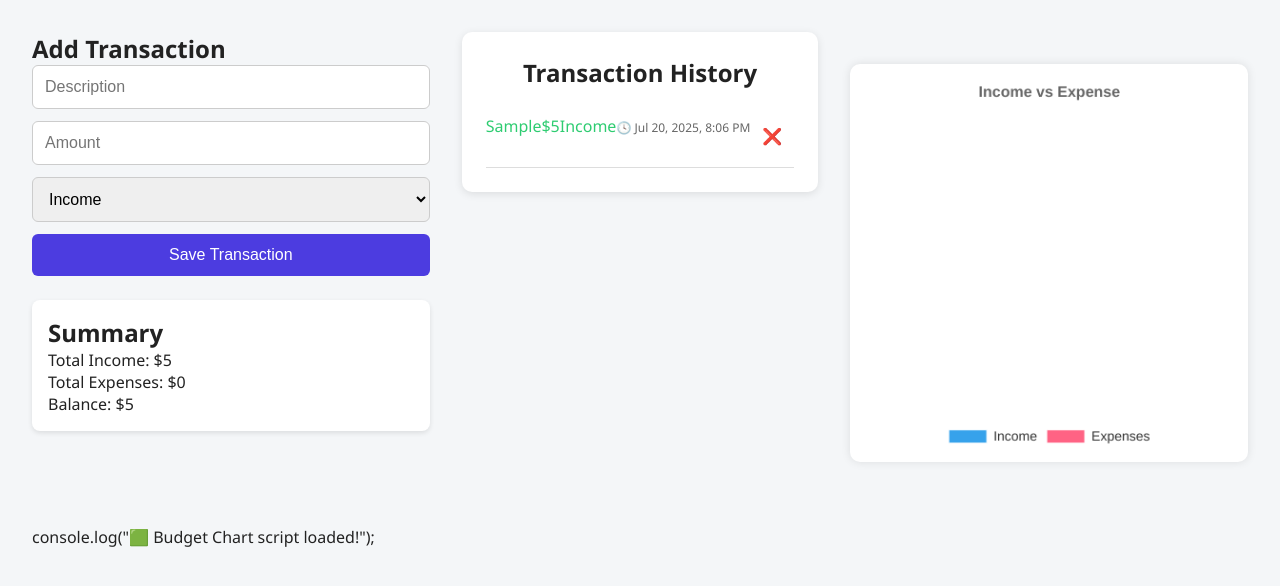
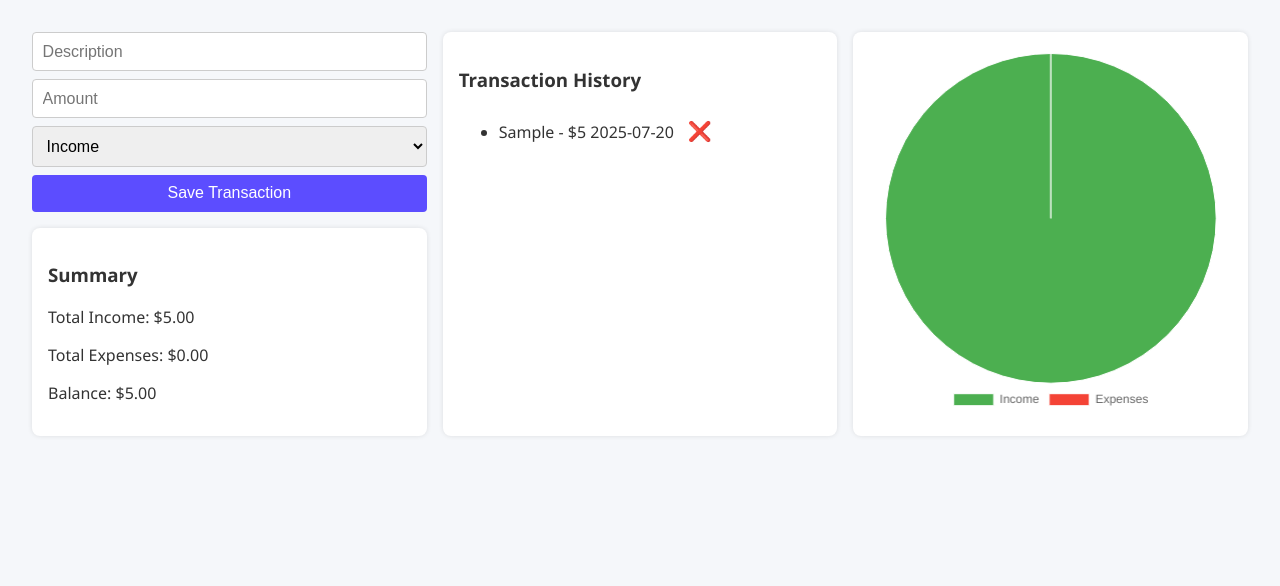
Before and after one commit to hypnoticdata777/budget-sage-tracker, a plain HTML site: page index.html in a window 1280 px wide. Both pictures are taken after typing "Sample", "5" into the empty fields and a click on the button "Save Transaction". Drawn offline with nearby package versions, Linux system fonts and the light colour scheme.

Commit message:
Added pie chart visualization and improved the JS logic

```diff
--- a/index.html
+++ b/index.html
@@ -3,47 +3,45 @@
 <head>
   <meta charset="UTF-8" />
   <meta name="viewport" content="width=device-width, initial-scale=1.0"/>
-  <title>Budget Sage</title>
+  <title>Budget Sage Tracker</title>
   <link rel="stylesheet" href="style.css" />
+  <script src="https://cdn.jsdelivr.net/npm/chart.js"></script>
 </head>
 <body>
-  <div class="top-section">
-  <div class="left-panel">
-    <section class="form-section">
-      <h2>Add Transaction</h2>
-      <form>
+  <div class="container">
+
+    <!-- Left Panel -->
+    <div class="left-panel">
+      <form id="transaction-form">
         <input type="text" id="description" placeholder="Description" required />
         <input type="number" id="amount" placeholder="Amount" required />
         <select id="type">
-          <option value="Income">Income</option>
-          <option value="Expense">Expense</option>
+          <option value="income">Income</option>
+          <option value="expense">Expense</option>
         </select>
         <button type="submit">Save Transaction</button>
       </form>
-    </section>
 
-    <section class="summary">
-      <h2>Summary</h2>
-      <p>Total Income: <span id="income-total">$0</span></p>
-      <p>Total Expenses: <span id="expense-total">$0</span></p>
-      <p>Balance: <span id="balance-total">$0</span></p>
-    </section>
+      <div class="summary">
+        <h3>Summary</h3>
+        <p>Total Income: <span id="income">$0</span></p>
+        <p>Total Expenses: <span id="expenses">$0</span></p>
+        <p>Balance: <span id="balance">$0</span></p>
+      </div>
+    </div>
+
+    <!-- Middle Panel -->
+    <div class="middle-panel">
+      <h3>Transaction History</h3>
+      <ul id="transaction-list"></ul>
+    </div>
+
+    <!-- Right Panel (Pie Chart) -->
+    <div class="right-panel">
+      <canvas id="budgetChart" width="300" height="300"></canvas>
+    </div>
   </div>
-<section class="history">
-  <h2>Transaction History</h2>
-  <ul id="transaction-list">
-    <!-- Transactions will appear here -->
-  </ul>
-</section>
 
-  <div class="right-panel">
-    <canvas id="budgetChart" width="400" height="400"></canvas>
-  </div>
-</div>
-
-console.log("🟩 Budget Chart script loaded!");
-
-  <script src="script.js" defer></script>
-  <script src="https://cdn.jsdelivr.net/npm/chart.js"></script>
+  <script src="script.js"></script>
 </body>
 </html>
--- a/script.js
+++ b/script.js
@@ -1,163 +1,118 @@
+document.addEventListener('DOMContentLoaded', () => {
+  const form = document.getElementById('transaction-form');
+  const descriptionInput = document.getElementById('description');
+  const amountInput = document.getElementById('amount');
+  const typeInput = document.getElementById('type');
+  const transactionList = document.getElementById('transaction-list');
+  const incomeDisplay = document.getElementById('income');
+  const expensesDisplay = document.getElementById('expenses');
+  const balanceDisplay = document.getElementById('balance');
 
-// ===== GLOBALS =====
-let transactions = JSON.parse(localStorage.getItem("transactions")) || [];
-let editId = null;
+  let transactions = JSON.parse(localStorage.getItem('transactions')) || [];
 
-// ===== DOM ELEMENTS =====
-const form = document.querySelector("form");
-const descriptionInput = document.getElementById("description");
-const amountInput = document.getElementById("amount");
-const typeInput = document.getElementById("type");
-const transactionList = document.getElementById("transaction-list");
-const incomeTotal = document.getElementById("income-total");
-const expenseTotal = document.getElementById("expense-total");
-const balanceTotal = document.getElementById("balance-total");
-
-// ===== UPDATE SUMMARY =====
-function updateSummary() {
-  const income = transactions
-    .filter((t) => t.type === "Income")
-    .reduce((sum, t) => sum + t.amount, 0);
-  const expenses = transactions
-    .filter((t) => t.type === "Expense")
-    .reduce((sum, t) => sum + t.amount, 0);
-  const balance = income - expenses;
-
-  incomeTotal.textContent = `$${income}`;
-  expenseTotal.textContent = `$${expenses}`;
-  balanceTotal.textContent = `$${balance}`;
+  function saveTransactions() {
+    localStorage.setItem('transactions', JSON.stringify(transactions));
   }
 
-// ===== RENDER TRANSACTION =====
-function renderTransaction(transaction) {
-  const li = document.createElement("li");
-  li.className = `transaction ${transaction.type.toLowerCase()}`;
+  function renderTransactions() {
+    transactionList.innerHTML = '';
+    transactions.forEach((transaction, index) => {
+      const li = document.createElement('li');
+      li.innerHTML = `
+        <span>${transaction.description} - $${transaction.amount}</span>
+        <span class="date">${transaction.date}</span>
+        <button class="delete-btn" onclick="deleteTransaction(${index})">❌</button>
+      `;
+      transactionList.appendChild(li);
+    });
+  }
 
-  // Generate formatted date
-  const date = new Date(transaction.date || Date.now());
-  const formattedDate = date.toLocaleString('en-US', {
-    dateStyle: 'medium',
-        timeStyle: 'short'
-      });
+function updateSummary() {
+  const totalIncome = transactions
+    .filter(t => t.type.toLowerCase() === 'income')
+    .reduce((sum, t) => sum + t.amount, 0);
+  const totalExpenses = transactions
+    .filter(t => t.type.toLowerCase() === 'expense')
+    .reduce((sum, t) => sum + t.amount, 0);
+  const balance = totalIncome - totalExpenses;
+
+  incomeDisplay.textContent = `$${totalIncome.toFixed(2)}`;
+  expensesDisplay.textContent = `$${totalExpenses.toFixed(2)}`;
+  balanceDisplay.textContent = `$${balance.toFixed(2)}`;
+
+  renderChart(totalIncome, totalExpenses);
+}
 
 
-  li.innerHTML = `
-    <span>${transaction.description}</span>
-    <span>$${transaction.amount}</span>
-    <span class="type">${transaction.type}</span>
-    <small class="timestamp">🕓 ${formattedDate}</small>
-    <button onclick="deleteTransaction(${transaction.id})">❌</button>
-  `;
-
-  transactionList.appendChild(li);
-}
-
-// ===== SAVE TRANSACTIONS TO LOCALSTORAGE =====
-function saveTransactions() {
-  localStorage.setItem("transactions", JSON.stringify(transactions));
-}
-
-// ===== DELETE TRANSACTION =====
-function deleteTransaction(id) {
-  transactions = transactions.filter(t => t.id !== id);
+  function deleteTransaction(index) {
+    transactions.splice(index, 1);
     saveTransactions();
-  renderAllTransactions();
+    renderTransactions();
     updateSummary();
   }
 
-// ===== RENDER ALL TRANSACTIONS =====
-function renderAllTransactions() {
-  transactionList.innerHTML = "";
-  transactions.forEach(renderTransaction);
-}
+  window.deleteTransaction = deleteTransaction;
 
-// ===== FORM SUBMIT =====
-form.addEventListener("submit", (e) => {
+  form.addEventListener('submit', (e) => {
     e.preventDefault();
 
     const description = descriptionInput.value.trim();
-  const amount = parseFloat(amountInput.value);
+    const amount = parseFloat(amountInput.value.trim());
     const type = typeInput.value;
 
-  if (!description || isNaN(amount)) return;
+    if (!description || isNaN(amount)) {
+      alert('Please enter a valid description and amount');
+      return;
+    }
 
-  const newTransaction = {
-  id: Date.now(),
+    const today = new Date();
+    const dateString = today.toISOString().split('T')[0];
+
+    transactions.push({
       description,
       amount,
       type,
-  date: new Date().toISOString() //  This line adds the creation time
-};
+      date: dateString
+    });
 
-
-  transactions.push(newTransaction);
     saveTransactions();
-  renderTransaction(newTransaction);
+    renderTransactions();
     updateSummary();
 
     form.reset();
   });
 
-// ===== THEME TOGGLE =====
-const toggleBtn = document.getElementById("toggle-theme");
-const body = document.body;
-
-document.addEventListener("DOMContentLoaded", () => {
-  // Function to calculate totals
-  function calculateTotals(transactions) {
-    let income = 0;
-    let expenses = 0;
-
-    transactions.forEach((t) => {
-      if (t.type === "Income") {
-        income += t.amount;
-      } else if (t.type === "Expense") {
-        expenses += t.amount;
-      }
+  renderTransactions();
+  updateSummary();
 });
 
-    return [income, expenses];
+// === PIE CHART SECTION ===
+let chart;
+
+function renderChart(income, expense) {
+  const ctx = document.getElementById('budgetChart').getContext('2d');
+
+  if (chart) {
+    chart.destroy(); // Avoid duplicate charts
   }
 
-  // Use your actual transaction data here
-  const [income, expenses] = calculateTotals(transactions);
-
-  const ctx = document.getElementById("budgetChart").getContext("2d");
-
-  const budgetChart = new Chart(ctx, {
-    type: "pie",
+  chart = new Chart(ctx, {
+    type: 'pie',
     data: {
-      labels: ["Income", "Expenses"],
-      datasets: [
-        {
-          label: "Budget Overview",
-          data: [income, expenses],
-          backgroundColor: ["#36A2EB", "#FF6384"],
-          borderColor: ["#ffffff", "#ffffff"],
+      labels: ['Income', 'Expenses'],
+      datasets: [{
+        data: [income, expense],
+        backgroundColor: ['#4CAF50', '#F44336'],
         borderWidth: 1
-        }
-      ]
+      }]
     },
     options: {
       responsive: true,
       plugins: {
         legend: {
-          position: "bottom",
-          labels: {
-            color: "#333",
-            font: {
-              size: 14
-            }
-          }
-        },
-        title: {
-          display: true,
-          text: "Income vs Expense",
-          font: {
-            size: 16
-          }
+          position: 'bottom',
         }
       }
     }
   });
-});
+}
--- a/style.css
+++ b/style.css
@@ -1,158 +1,95 @@
-:root {
-  --bg-color: #f4f6f8;
-  --text-color: #222;
-  --card-bg: #fff;
-  --income-color: #2ecc71;
-  --expense-color: #e74c3c;
-  --button-bg: #4c3ce0;
-  --button-text: #fff;
+body {
+  font-family: 'Segoe UI', sans-serif;
+  margin: 0;
+  background-color: #f5f7fa;
+  color: #333;
 }
 
-body.dark-mode {
-  --bg-color: #1e1e1e;
-  --text-color: #eee;
-  --card-bg: #2a2a2a;
-}
-
-* {
-  box-sizing: border-box;
-  margin: 0;
-  padding: 0;
-}
-
-body {
-  font-family: 'Segoe UI', sans-serif;
-  background-color: var(--bg-color);
-  color: var(--text-color);
+.container {
+  display: grid;
+  grid-template-columns: 1fr 1fr 1fr;
+  gap: 1rem;
   padding: 2rem;
 }
 
-.container {
-  max-width: 600px;
-  margin: auto;
-}
-
-header {
+.left-panel {
   display: flex;
-  justify-content: space-between;
-  align-items: center;
-  margin-bottom: 2rem;
-}
-
-h1 {
-  font-size: 2rem;
+  flex-direction: column;
+  gap: 1rem;
 }
 
 form {
   display: flex;
   flex-direction: column;
-  gap: 0.75rem;
-  margin-bottom: 1.5rem;
+  gap: 0.5rem;
 }
 
 input, select, button {
-  padding: 0.75rem;
+  padding: 0.6rem;
   font-size: 1rem;
+  border-radius: 4px;
   border: 1px solid #ccc;
-  border-radius: 6px;
 }
 
-button[type="submit"] {
-  background-color: var(--button-bg);
-  color: var(--button-text);
-  border: none;
-  cursor: pointer;
-  transition: background 0.3s;
-}
-
-button[type="submit"]:hover {
-  background-color: #372ecc;
-}
-
-#toggle-theme {
-  background: none;
-  font-size: 1.25rem;
+button {
+  background-color: #5c4dff;
+  color: white;
   border: none;
   cursor: pointer;
 }
 
-.summary, .history {
-  background-color: var(--card-bg);
+button:hover {
+  background-color: #3f33cc;
+}
+
+.summary {
+  background: white;
   padding: 1rem;
   border-radius: 8px;
-  margin-top: 1rem;
-  box-shadow: 0 2px 5px rgba(0,0,0,0.1);
+  box-shadow: 0 0 5px rgba(0,0,0,0.1);
 }
 
-.transaction {
+.middle-panel {
+  background: white;
+  padding: 1rem;
+  border-radius: 8px;
+  box-shadow: 0 0 5px rgba(0,0,0,0.1);
+  max-height: 600px;
+  overflow-y: auto;
+}
+
+.transaction-item {
+  margin-bottom: 0.8rem;
   display: flex;
   justify-content: space-between;
-  padding: 0.6rem 0;
-  border-bottom: 1px solid #ddd;
+  align-items: center;
 }
 
-.transaction.income {
-  color: var(--income-color);
+.transaction-item .date {
+  font-size: 0.75rem;
+  color: #888;
+  margin-left: 0.5rem;
 }
 
-.transaction.expense {
-  color: var(--expense-color);
-}
-
-.transaction button {
-  background: none;
+.delete-btn {
+  background: transparent;
   border: none;
+  color: #f44336;
+  font-size: 1.2rem;
   cursor: pointer;
-  font-size: 1rem;
-}
-
-#budgetChart {
-  display: block;
-  margin: 2rem auto;
-  max-width: 500px;
-  background: #fff;
-  padding: 10px;
-  border-radius: 10px;
-  box-shadow: 0 0 10px rgba(0,0,0,0.1);
-}
-.top-section {
-  display: flex;
-  justify-content: space-between;
-  align-items: flex-start;
-  flex-wrap: wrap;
-  gap: 2rem;
-  margin-bottom: 2rem;
-}
-
-.left-panel {
-  flex: 1;
-  min-width: 300px;
 }
 
 .right-panel {
-  flex: 1;
-  min-width: 300px;
+  background: white;
+  padding: 1rem;
+  border-radius: 8px;
   display: flex;
+  align-items: center;
   justify-content: center;
-}
-.history {
-  text-align: center;
-  max-width: 600px;
-  margin: 0 auto 3rem auto;
-  padding: 1.5rem;
-  background: var(--card-bg, #fff);
-  border-radius: 10px;
-  box-shadow: 0 2px 8px rgba(0,0,0,0.1);
+  box-shadow: 0 0 5px rgba(0,0,0,0.1);
 }
 
-.history ul {
-  list-style: none;
-  padding: 0;
-  margin-top: 1rem;
+canvas {
+  max-width: 100%;
+  height: auto;
 }
-.timestamp {
-  display: block;
-  font-size: 0.75rem;
-  color: #666;
-  margin-top: 4px;
-}
```
Lines whose indentation alone changed are shown as unchanged.
